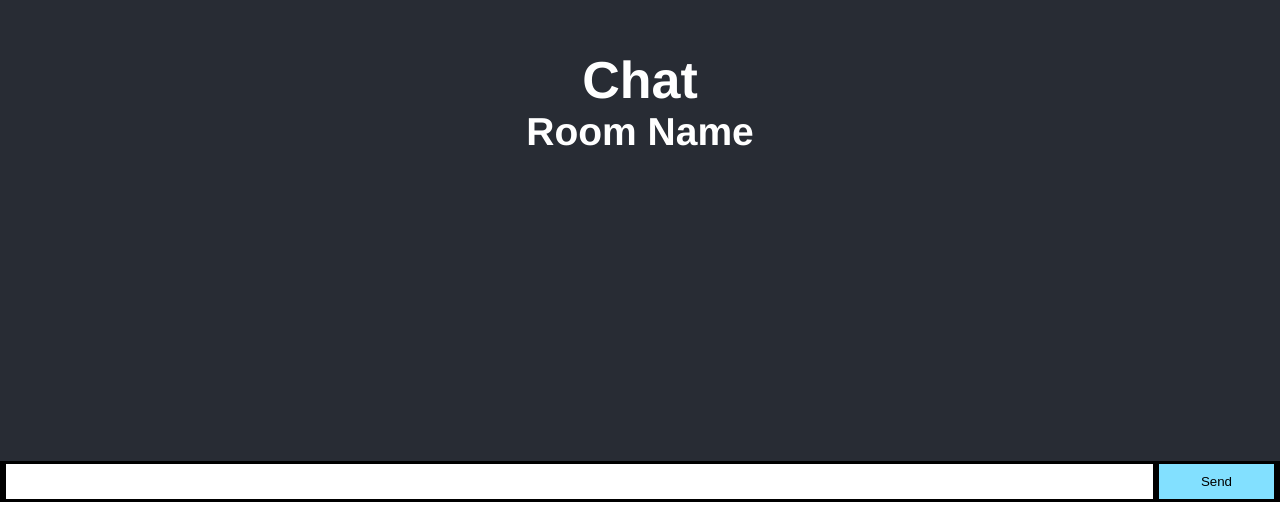
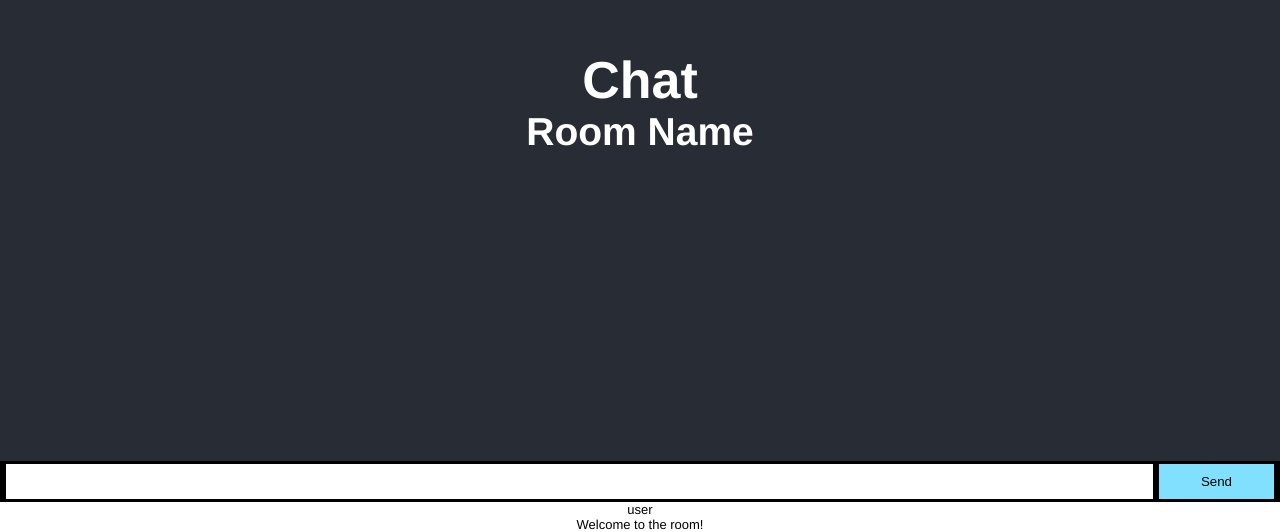
Before and after one commit to meteoratlas/WebSocketChat, a React (Create React App) app in the folder client/: page / in a window 1280 px wide. Shown: the part 298-830 px from the top of the page. Before the commit the page ends 800 px from the top, so only its background shows below. Built offline with nearby package versions, Linux system fonts and the light colour scheme; no server answers.

Commit message:
message sending with metadata, ui display & update

```diff
--- a/client/src/App.js
+++ b/client/src/App.js
@@ -1,6 +1,7 @@
 import React, { Component } from "react";
 import "./App.css";
 import socketIOClient from "socket.io-client";
+import Message from "./components/Message";
 
 class App extends Component {
   constructor() {
@@ -8,7 +9,8 @@ class App extends Component {
     this.port = process.env.port || 3000;
     this.io = socketIOClient(`localhost:${this.port}`);
     this.state = {
-      value: ""
+      value: "",
+      messages: [{ user: "Server", message: "Welcome to the room!" }]
     };
   }
   componentDidMount() {
@@ -18,6 +20,12 @@ class App extends Component {
 
     this.io.on("sendMessage", msg => {
       console.log(msg);
+
+      this.setState(prev => {
+        return {
+          messages: [...prev.messages, msg]
+        };
+      });
     });
   }
   componentWillUnmount() {
@@ -29,9 +37,13 @@ class App extends Component {
 
     if (!this.state.value) return;
     this.setState({ value: "" });
-    this.io.emit("onSendMessage", this.state.value, error => {
-      if (error) console.log(error);
-    });
+    this.io.emit(
+      "onSendMessage",
+      { message: this.state.value, timestamp: new Date().getDate() },
+      error => {
+        if (error) console.log(error);
+      }
+    );
   };
   handleChange = e => {
     this.setState({ value: e.target.value });
@@ -45,7 +57,18 @@ class App extends Component {
           <h2>Room Name</h2>
         </header>
         <main>
-          <ul id="messages"></ul>
+          <div id="messages">
+            {this.state.messages.map((x, i) => {
+              return (
+                <Message
+                  key={i}
+                  user="user"
+                  timestamp={x.timestamp}
+                  message={x.message}
+                ></Message>
+              );
+            })}
+          </div>
           <form action="">
             <input
               id="message-input"
--- a/client/src/components/Message.js
+++ b/client/src/components/Message.js
@@ -1,9 +1,14 @@
+import React from "react";
 const Message = props => {
   return (
-    <div>
+    <div className="message">
       <p>
-        <span class="msg-username">{props.username}</span>{" "}
-        <span class="msg-timestamp">{props.timestamp}</span>
+        {props.user ? <span className="msg-username">{props.user}</span> : ""}{" "}
+        {props.timestamp ? (
+          <span className="msg-timestamp">{props.timestamp}</span>
+        ) : (
+          ""
+        )}
       </p>
       <p>{props.message}</p>
     </div>
```
Also changed, not shown: 1 other file (tests, documents, lock files or other folders).
